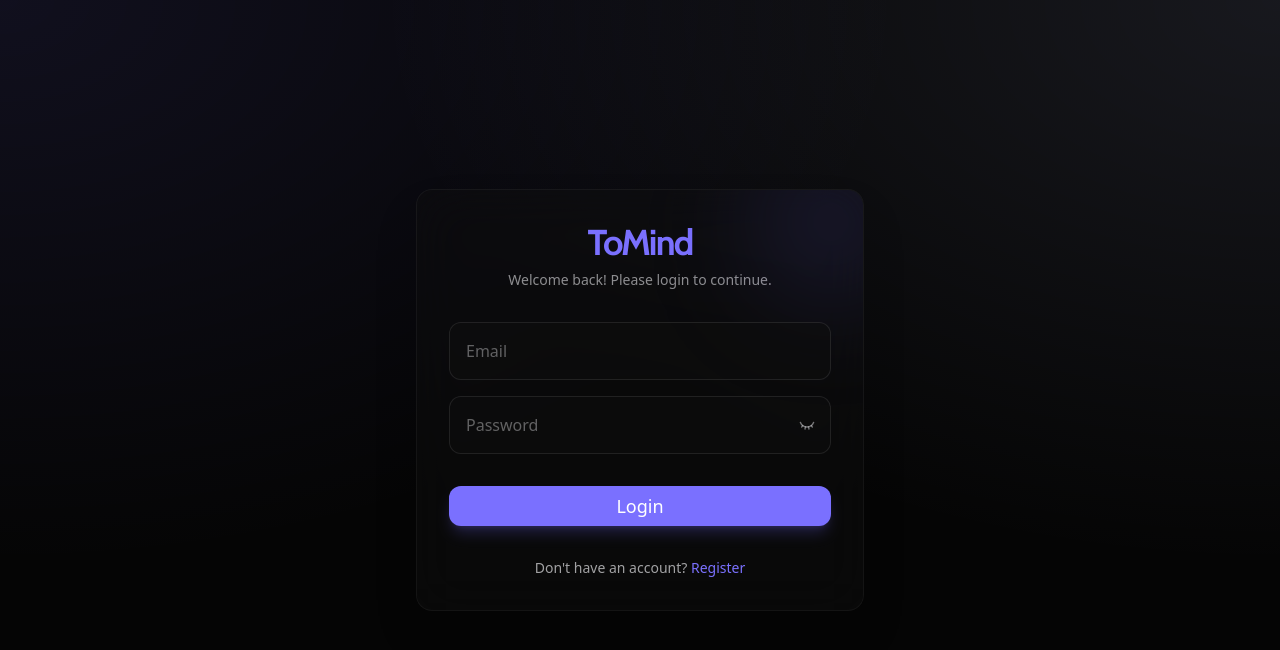
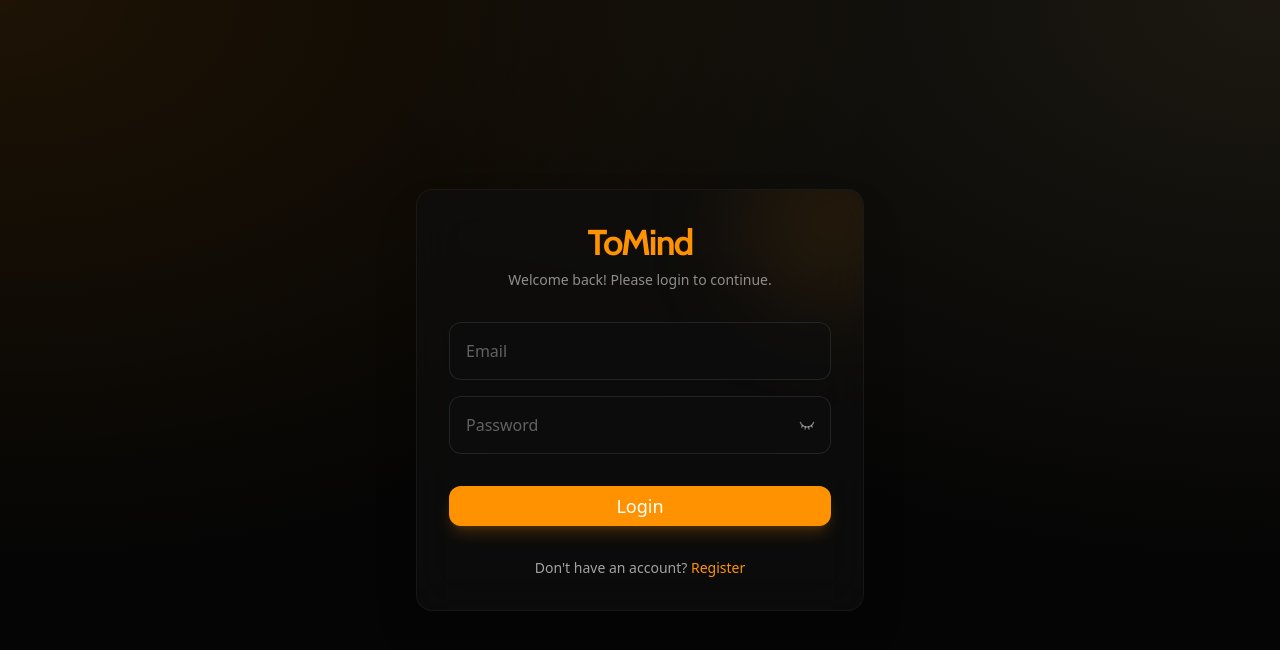
Before and after one commit to varan027/to-mind, a React (Vite) app in the folder frontend/: page /login in a window 1280 px wide. Shown: the top 650 px of the page. Built offline with nearby package versions, Linux system fonts and the light colour scheme.

Commit message:
UI Upgraded

```diff
--- a/frontend/src/components/NoteCard.tsx
+++ b/frontend/src/components/NoteCard.tsx
@@ -54,7 +54,6 @@ const NoteCard = ({ note, onDelete }: NoteCardProps) => {
 
           <div>
             <div className="flex justify-between items-start mb-2">
-              {/* FIXED: added line-clamp-2 to prevent title from taking up entire card */}
               <h2 className="card-title text-lg font-bold text-base-content leading-tight mb-1 w-[90%] break-words line-clamp-2">
                 {note.title}
               </h2>
@@ -65,7 +64,7 @@ const NoteCard = ({ note, onDelete }: NoteCardProps) => {
             </p>
           </div>
 
-          <div className="flex justify-between items-end border-t border-base-content/5 pt-3 mt-4">
+          <div className="flex justify-between items-end border-t border-base-content/10 pt-3 mt-4">
             <span className="text-xs text-primary font-mono tracking-wider">
               {formatDate(note.createdAt)}
             </span>
--- a/frontend/src/index.css
+++ b/frontend/src/index.css
@@ -4,6 +4,16 @@
 }
 
 @import "tailwindcss";
+
+/* --- 1. GLOBAL SETTINGS (Source of Truth) --- */
+:root {
+  --color-brand-primary: oklch(76% 0.19 65);
+  --color-brand-primary-text: #101010;
+  --color-brand-secondary: oklch(85% 0.1 85);
+
+  --color-brand-accent: oklch(70% 0.19 320);
+  --color-brand-error: oklch(65% 0.24 25);
+}
 
 @theme {
   --font-Cabin: Cabin, "sans-serif";
@@ -34,46 +44,53 @@
   themes: black, light;
 }
 
-/* --- DARK THEME (Deep Obsidian) --- */
+/* --- 2. DARK THEME (Deep Obsidian) --- */
 @plugin "daisyui/theme" {
   name: "black";
   default: true;
   prefersdark: true;
   color-scheme: "dark";
+
+  /* Backgrounds */
   --color-base-100: #050505;
   --color-base-200: #0F0F0F;
   --color-base-300: #1A1A1A;
   --color-base-content: #E4E4E7;
-  --color-primary: oklch(65% 0.24 280);
-  --color-primary-content: #FFFFFF;
-  --color-secondary: oklch(85% 0.1 280);
-  --color-accent: oklch(70% 0.19 320);
-  --color-error: oklch(65% 0.24 25);
+
+  /* Brand Colors */
+  --color-primary: var(--color-brand-primary);
+  --color-primary-content: var(--color-brand-primary-text);
+
+  --color-secondary: var(--color-brand-secondary);
+  --color-accent: var(--color-brand-accent);
+  --color-error: var(--color-brand-error);
+
   --radius-selector: 2rem;
   --radius-field: 0.8rem;
   --radius-box: 1rem;
   --border: 1px;
 }
 
-/* --- LIGHT THEME (Soft Paper) --- */
+/* --- 3. LIGHT THEME (Soft Paper) --- */
 @plugin "daisyui/theme" {
   name: "light";
   default: false;
   prefersdark: false;
   color-scheme: "light";
-  /* UPDATED: Softer Off-White instead of blinding pure white */
+
   --color-base-100: #FAF9F6;
+  --color-base-200: #FFFFFF;
+  --color-base-300: #F2F0E9;
 
-  /* UPDATED: Slightly deeper gray for cards to stand out */
-  --color-base-200: #E4E4E7;
+  --color-base-content: #18181B;
 
-  --color-base-300: #D4D4D8;
-  --color-base-content: #18181B;
-  --color-primary: oklch(55% 0.25 280);
-  --color-primary-content: #FFFFFF;
-  --color-secondary: oklch(60% 0.1 280);
-  --color-accent: oklch(55% 0.2 320);
-  --color-error: oklch(60% 0.2 25);
+  --color-primary: var(--color-brand-primary);
+  --color-primary-content: var(--color-brand-primary-text);
+
+  --color-secondary: var(--color-brand-secondary);
+  --color-accent: var(--color-brand-accent);
+  --color-error: var(--color-brand-error);
+
   --radius-selector: 2rem;
   --radius-field: 0.8rem;
   --radius-box: 1rem;
@@ -82,16 +99,15 @@
 
 @layer utilities {
   .glass-panel {
-    @apply bg-base-200/40 backdrop-blur-xl border border-base-content/5 shadow-2xl;
+    @apply bg-base-200/60 backdrop-blur-xl border border-base-content/5 shadow-2xl;
   }
 
   .glass-card {
-    /* Adaptive glass */
-    @apply bg-base-200/50 backdrop-blur-md border border-base-content/5 transition-all duration-300;
+    @apply bg-base-200/70 backdrop-blur-md border border-base-content/15 transition-all duration-300;
   }
 
   .glass-card:hover {
-    @apply bg-base-200/80 border-primary/30 shadow-lg shadow-primary/10 -translate-y-1;
+    @apply bg-base-200/90 border-primary/30 shadow-lg shadow-primary/10 -translate-y-1;
   }
 
   .bg-mesh {
@@ -103,24 +119,20 @@
 }
 
 @layer base {
-  /* Scrollbar Track */
   ::-webkit-scrollbar {
     width: 8px;
     height: 8px;
   }
 
-  /* Track Background */
   ::-webkit-scrollbar-track {
     background: var(--color-base-100);
   }
 
-  /* Handle (The moving part) */
   ::-webkit-scrollbar-thumb {
     background: var(--color-base-300);
     border-radius: 4px;
   }
 
-  /* Handle on Hover */
   ::-webkit-scrollbar-thumb:hover {
     background: var(--color-primary);
   }
```
